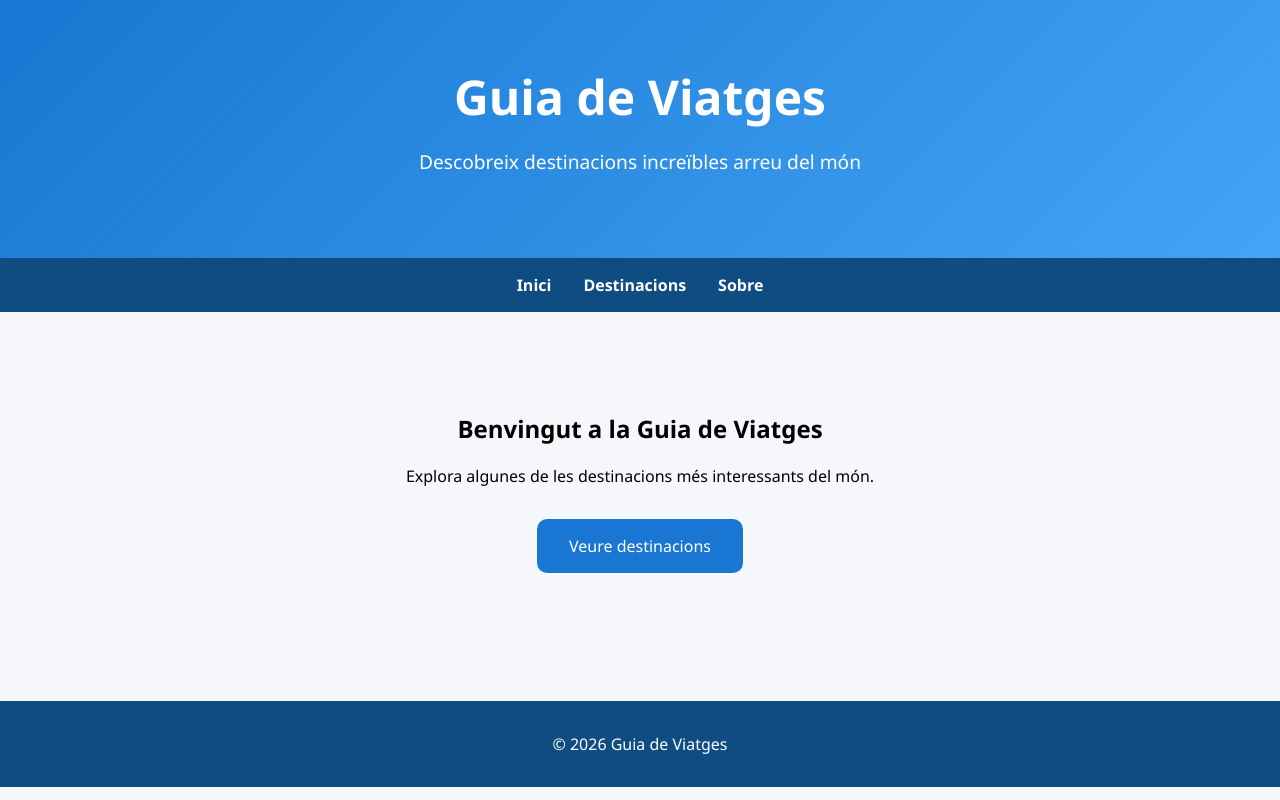
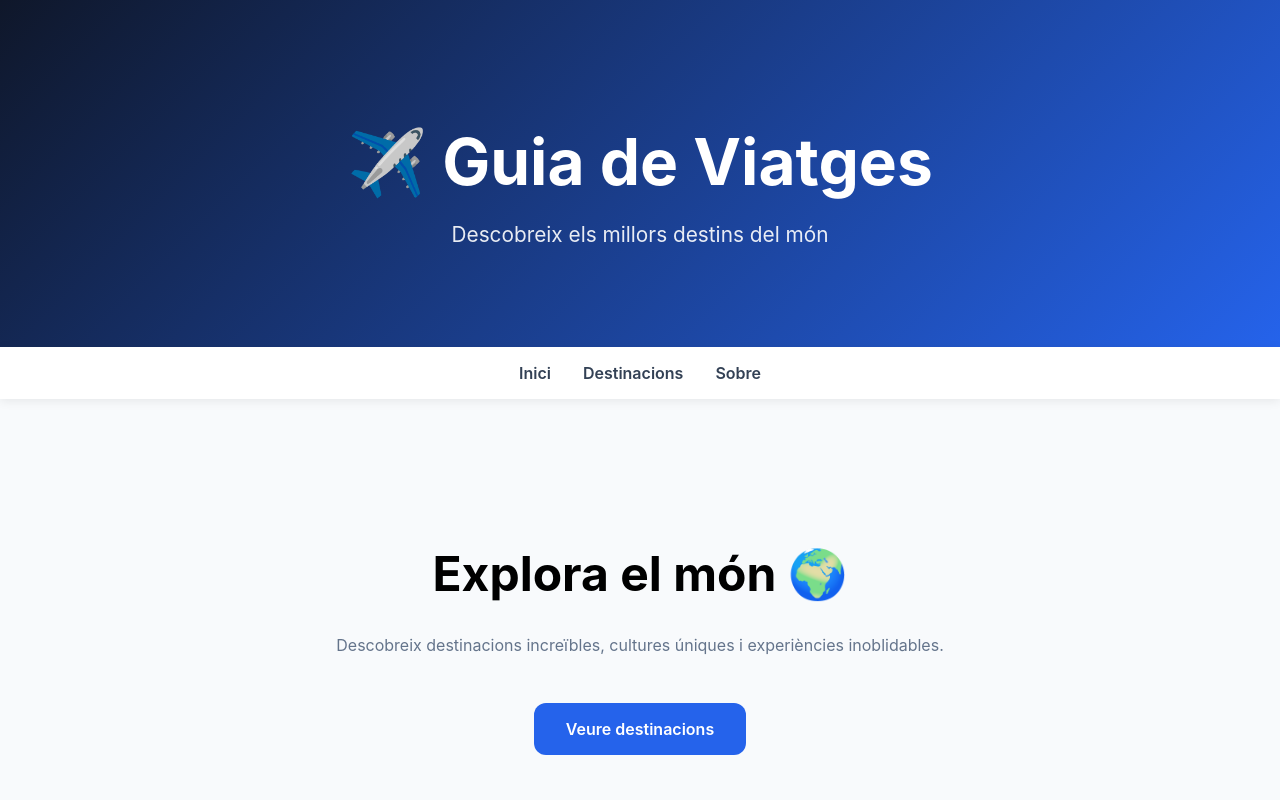
Before and after one commit to janacaballsunyer6/guia-viatges, a Vue app: page / in a window 1280 px wide. Shown: the top 800 px of the page. Built offline with nearby package versions, Linux system fonts and the light colour scheme.

Commit message:
Millora el disseny de la interfície

```diff
--- a/src/App.vue
+++ b/src/App.vue
@@ -22,31 +22,34 @@ import SiteFooter from './components/SiteFooter.vue'
 <style>
 body {
   margin: 0;
-  font-family: 'Segoe UI', sans-serif;
-  background: #f5f7fa;
+  font-family: 'Inter', 'Segoe UI', sans-serif;
+  background: #f8fafc;
 }
 
 nav {
-  background: #0f4c81;
+  background: white;
   padding: 1rem;
   display: flex;
   justify-content: center;
   gap: 2rem;
+  box-shadow: 0 2px 10px rgba(0,0,0,.08);
+  position: sticky;
+  top: 0;
 }
 
 nav a {
-  color: white;
   text-decoration: none;
-  font-weight: bold;
+  color: #334155;
+  font-weight: 600;
 }
 
 nav a:hover {
-  color: #ffd54f;
+  color: #2563eb;
 }
 
 .container {
   max-width: 1200px;
   margin: auto;
-  padding: 2rem;
+  padding: 3rem 2rem;
 }
 </style>
--- a/src/components/DestinationCard.vue
+++ b/src/components/DestinationCard.vue
@@ -1,16 +1,14 @@
 <template>
   <div class="card">
+    <div class="badge">{{ continent }}</div>
+
     <h2>{{ nom }}</h2>
 
-    <p>
-      <strong>País:</strong> {{ pais }}
+    <p><strong>🌍 País:</strong> {{ pais }}</p>
+
+    <p class="desc">
+      {{ descripcio }}
     </p>
-
-    <p>
-      <strong>Continent:</strong> {{ continent }}
-    </p>
-
-    <p>{{ descripcio }}</p>
   </div>
 </template>
 
@@ -26,18 +24,34 @@ defineProps({
 <style scoped>
 .card {
   background: white;
-  border-radius: 15px;
-  padding: 1.5rem;
-  margin-bottom: 1.5rem;
-  box-shadow: 0 4px 12px rgba(0,0,0,.15);
-  transition: transform 0.3s;
+  border-radius: 20px;
+  padding: 2rem;
+  margin-bottom: 2rem;
+  box-shadow: 0 5px 20px rgba(0,0,0,.08);
+  transition: all .3s ease;
 }
 
 .card:hover {
-  transform: translateY(-5px);
+  transform: translateY(-8px);
+}
+
+.badge {
+  background: #dbeafe;
+  color: #1d4ed8;
+  display: inline-block;
+  padding: .4rem .8rem;
+  border-radius: 30px;
+  font-size: .8rem;
+  margin-bottom: 1rem;
 }
 
 h2 {
-  color: #d21991;
+  margin: 0;
+  color: #0f172a;
+}
+
+.desc {
+  color: #64748b;
+  line-height: 1.6;
 }
 </style>
--- a/src/components/SiteFooter.vue
+++ b/src/components/SiteFooter.vue
@@ -1,15 +1,15 @@
 <template>
   <footer>
-    <p>© 2026 Guia de Viatges</p>
+    © 2026 Guia de Viatges · Desenvolupat amb Vue i Firebase
   </footer>
 </template>
 
 <style scoped>
 footer {
-  background: #0f4c81;
+  background: #0f172a;
   color: white;
   text-align: center;
-  padding: 1rem;
-  margin-top: 3rem;
+  padding: 2rem;
+  margin-top: 4rem;
 }
 </style>
--- a/src/components/SiteHeader.vue
+++ b/src/components/SiteHeader.vue
@@ -1,24 +1,25 @@
 <template>
   <header class="hero">
-    <h1>Guia de Viatges</h1>
-    <p>Descobreix destinacions increïbles arreu del món</p>
+    <h1>✈️ Guia de Viatges</h1>
+    <p>Descobreix els millors destins del món</p>
   </header>
 </template>
 
 <style scoped>
 .hero {
-  background: linear-gradient(135deg, #1976d2, #42a5f5);
+  background: linear-gradient(135deg, #0f172a, #2563eb);
   color: white;
   text-align: center;
-  padding: 4rem 2rem;
+  padding: 5rem 2rem;
 }
 
-h1 {
-  margin: 0;
-  font-size: 3rem;
+.hero h1 {
+  font-size: 4rem;
+  margin-bottom: 1rem;
 }
 
-p {
-  font-size: 1.2rem;
+.hero p {
+  font-size: 1.3rem;
+  opacity: 0.9;
 }
 </style>
--- a/src/views/HomeView.vue
+++ b/src/views/HomeView.vue
@@ -1,34 +1,46 @@
 <template>
-  <section class="home">
-    <h1>Benvingut a la Guia de Viatges</h1>
+  <div class="home">
+    <h1>Explora el món 🌍</h1>
 
     <p>
-      Explora algunes de les destinacions més interessants del món.
+      Descobreix destinacions increïbles,
+      cultures úniques i experiències inoblidables.
     </p>
 
     <RouterLink to="/destinacions" class="btn">
       Veure destinacions
     </RouterLink>
-  </section>
+  </div>
 </template>
 
 <style scoped>
 .home {
   text-align: center;
-  padding: 3rem;
+  padding: 4rem 2rem;
+}
+
+.home h1 {
+  font-size: 3rem;
+}
+
+.home p {
+  color: #64748b;
+  max-width: 700px;
+  margin: 1rem auto;
 }
 
 .btn {
   display: inline-block;
-  margin-top: 1rem;
-  background: #1976d2;
+  margin-top: 2rem;
+  background: #2563eb;
   color: white;
+  text-decoration: none;
   padding: 1rem 2rem;
-  border-radius: 10px;
-  text-decoration: none;
+  border-radius: 12px;
+  font-weight: 600;
 }
 
 .btn:hover {
-  background: #0d47a1;
+  background: #1d4ed8;
 }
 </style>
--- a/src/views/SobreView.vue
+++ b/src/views/SobreView.vue
@@ -1,20 +1,23 @@
 <template>
-  <div class="sobre">
+  <div class="card">
     <h1>Sobre el projecte</h1>
 
     <p>
-      Aquesta aplicació ha estat desenvolupada amb Vue,
-      Firebase i Firestore.
+      Aquesta aplicació ha estat desenvolupada amb Vue 3,
+      Vue Router, Firebase Hosting i Cloud Firestore.
     </p>
 
+    <p>
+      Les dades es carreguen dinàmicament des de Firestore.
+    </p>
   </div>
 </template>
 
 <style scoped>
-.sobre {
+.card {
   background: white;
   padding: 2rem;
-  border-radius: 15px;
-  box-shadow: 0 4px 12px rgba(0,0,0,.1);
+  border-radius: 20px;
+  box-shadow: 0 5px 20px rgba(0,0,0,.08);
 }
 </style>
```
